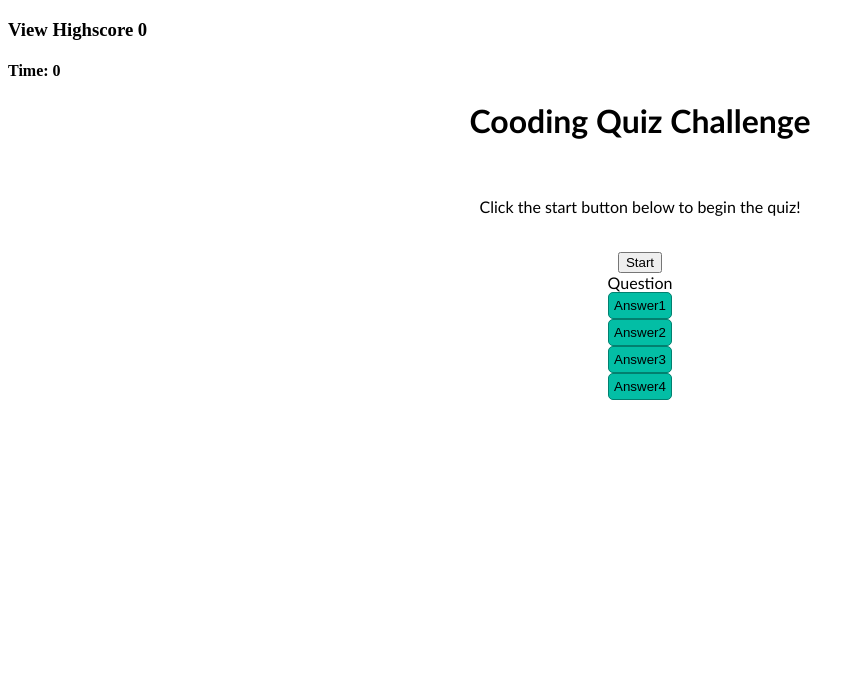
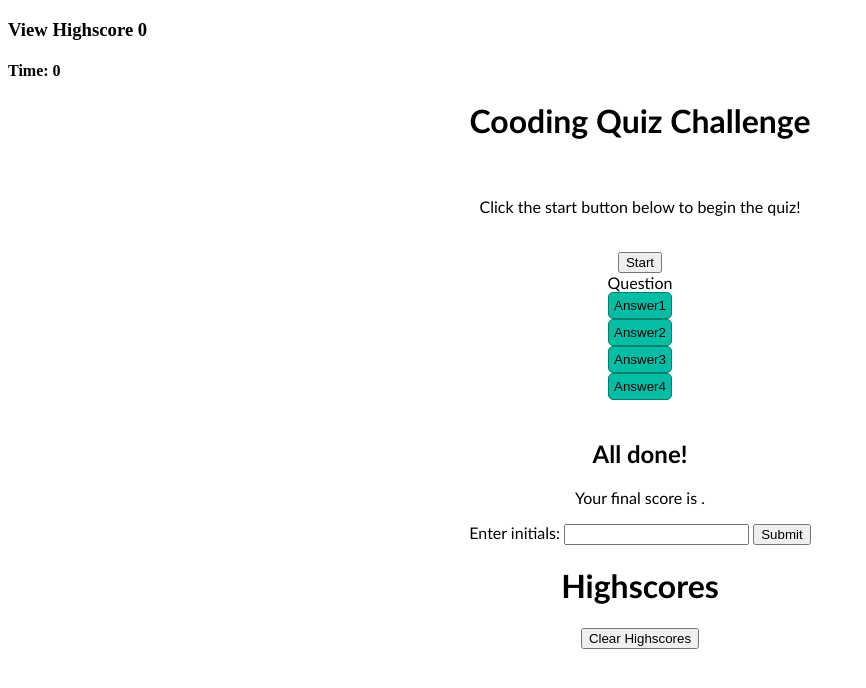
Before and after one commit to yalitzab/yalitzab.github.io-code-quiz, a plain HTML site: page index.html in a window 1280 px wide. Shown: the whole page, without its empty margins (0-866 px from the left). Drawn offline with Linux system fonts and the light colour scheme.

```diff
--- a/assets/css/style.css
+++ b/assets/css/style.css
@@ -31,3 +31,9 @@
 .btn:hover {
     border-color: black;
 }
+
+/* Highscore  */
+.highscore {
+    display: inline;
+    text-align: left;
+}
--- a/assets/js/script.js
+++ b/assets/js/script.js
@@ -25,8 +25,6 @@ startbtn.addEventListener("click", function () {
     timerEl.textContent = time + " seconds remaining";
 
 });
-
-
 
 // whatTheUserClicked = a string ""
 function goToNextQuestion(whatTheUserClicked) {
@@ -138,6 +136,7 @@ function scoreKeeper(){
     var element=document.getElementById("header");
     element.appendChild(scoreEl);
 
+
     //Dynamically adding the html to variable
     theScore = document.getElementById("score")
 
--- a/index.html
+++ b/index.html
@@ -8,8 +8,7 @@
 </head>
 <body>
     <div id="header">
-        <!-- <h3 id="score">View Highscores</h3>
-        <h4 id="timer">Time: <span id=“time”>0</span></h4> -->
+
     </div>
 
     <div class="container">
@@ -29,6 +28,24 @@
         </div>
         <br>
 
+        <div id="end-screen" class="hide">
+            <h2>All done!</h2>
+            <p>Your final score is <span id="final-score"></span>.</p>
+            <p>
+              Enter initials: <input type="text" id="initials" max="3" />
+              <button id="submit">Submit</button>
+            </p>
+          </div>
+
+          <div class="wrapper">
+
+            <h1>Highscores</h1>
+            <ol id="highscores"></ol>
+
+            <button id="clear">Clear Highscores</button>
+
+          </div>
+
         <div id="results"></div>
     </div>
 
```
